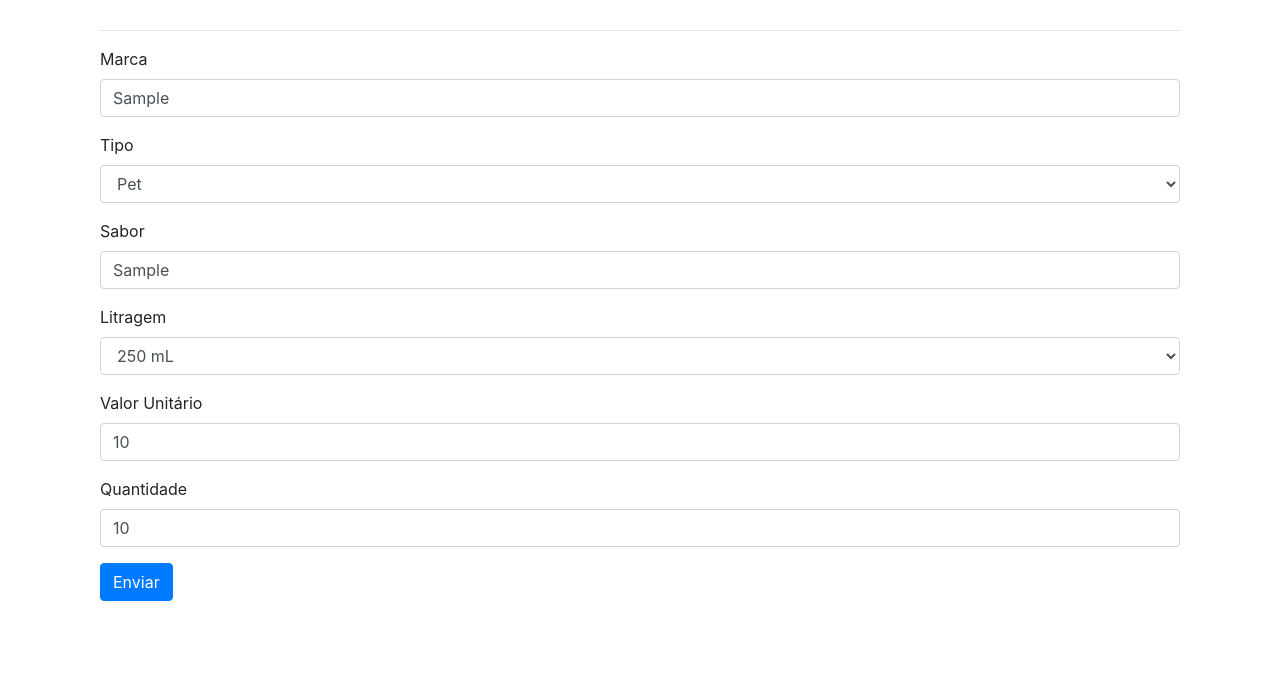
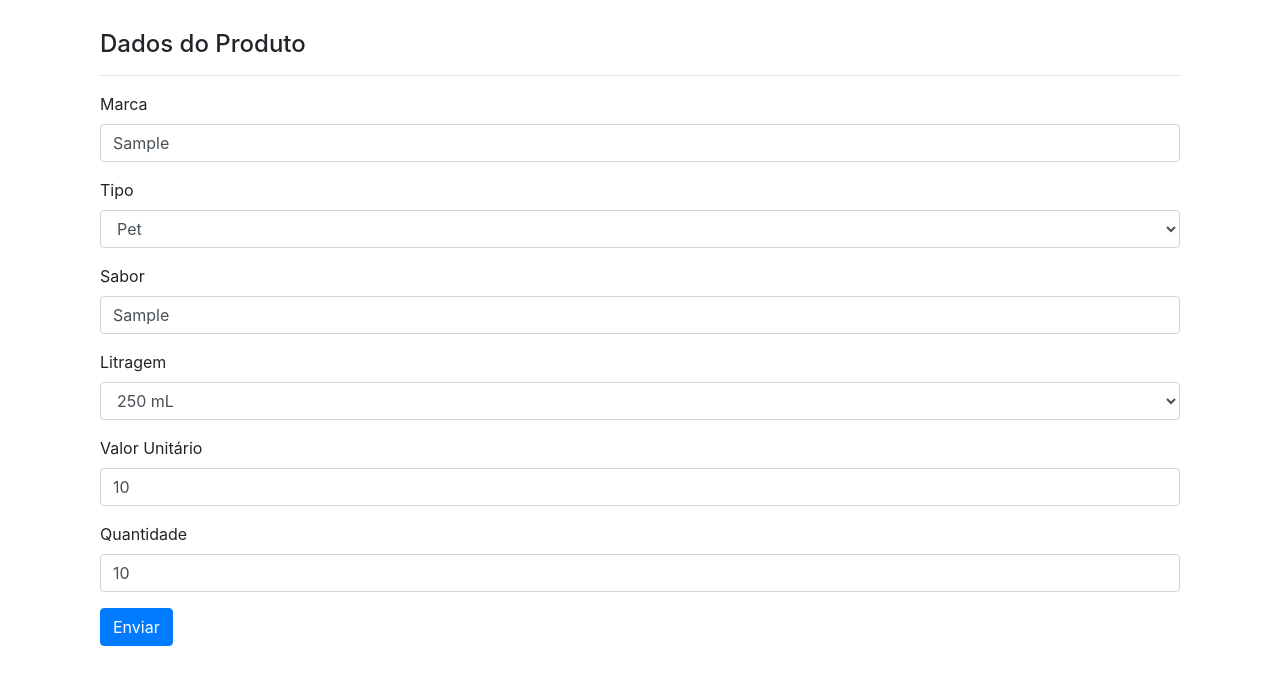
Before and after one commit to leonardoeverson/code-igniter-project, a CodeIgniter app: page /database/index.php/produtos/alterarProdutos/1 in a window 1280 px wide. Shown: the part 56-741 px from the top of the page. Run offline with CodeIgniter, Linux system fonts and the light colour scheme; tables that the repository leaves empty or names only in its code hold one stand-in row (values such as "Sample post").

Commit message:
alteração de dados de produtos e correção de erros

```diff
--- a/application/config/routes.php
+++ b/application/config/routes.php
@@ -53,6 +53,7 @@ defined('BASEPATH') OR exit('No direct script access allowed');
 $route['cadastrar'] = 'produtos/cadastrarProdutos';
 $route['alterar'] = 'produtos/alterarProdutos';
 $route['alterar/(:any)'] = 'produtos/alterarProdutos/$1';
+$route['excluir/(:any)'] = 'produtos/excluirProdutos/$1';
 $route['default_controller'] = 'produtos/listarProdutos';
 $route['cadastro/sucesso'] = 'produtos/sucessoMensagem';
 $route['cadastro/erro'] = 'produtos/erroMensagem';
--- a/application/controllers/produtos.php
+++ b/application/controllers/produtos.php
@@ -67,12 +67,8 @@ class Produtos extends CI_Controller{
 
 	public function alterarProdutos($id){
 
-		$data['title'] = 'Alteração de dados de produtos';
+		$data['title'] = 'Alteração de dados';
 
-		//Carregar Dados do banco de dados
-		$data['produto'] = $this->produtos_model->getProdutobyId($id);
-
-		//Carregar Formulário
 		//tratamento de forms
 		$this->load->helper('form');
 		$this->load->library('form_validation');
@@ -86,6 +82,10 @@ class Produtos extends CI_Controller{
 		$this->form_validation->set_rules('quantidade', 'quantidade', 'required');
 
 		if ($this->form_validation->run() === FALSE){
+
+			//Carregar Dados do banco de dados
+			$data['produto'] = $this->produtos_model->getProdutobyId($id);
+
 			$this->load->view('templates/header', $data);
 			$this->load->view('produtos/alterar', $data);
 			$this->load->view('templates/footer', $data);
@@ -93,6 +93,9 @@ class Produtos extends CI_Controller{
 			if($this->produtos_model->alterarProduto()){
 
 				$data['mensagem'] = 'Dados inseridos com sucesso';
+
+				//Carregar Dados do banco de dados
+				$data['produto'] = $this->produtos_model->getProdutobyId($id);
 
 				$this->load->view('templates/header', $data);
 				$this->load->view('templates/sucesso', $data);
@@ -110,6 +113,11 @@ class Produtos extends CI_Controller{
 		}
 	}
 
+	public function excluirProduto($id){
+		$this->produtos_model->excluirProduto($id);
+	}
+
+
 	public function sucessoMensagem(){
 		//Título
 		$data['title'] = 'Cadastro de Produtos';
--- a/application/models/produtos_model.php
+++ b/application/models/produtos_model.php
@@ -8,14 +8,14 @@ class produtos_model extends CI_Model{
 	}
 
 	public function getProdutos(){
-		$query =  $this->db->get('produtos');
+		$query = $this->db->get('produtos');
 
 		return $query->result();
 	}
 
 	public function getProduto(){
 
-		$tipo = $this->input->post('tipo') ;
+		$tipo = $this->input->post('tipo');
 		$marca = $this->input->post('marca');
 		$sabor = $this->input->post('sabor');
 		$litragem = $this->input->post('litragem');
@@ -25,42 +25,80 @@ class produtos_model extends CI_Model{
 	}
 
 	public function getProdutobyId($id){
-
 		$query = $this->db->query("SELECT * FROM produtos where id = $id");
 
 		return $query->result();
 	}
 
-	public function alterarProduto($id){
-		$query = $this->db->query("UPDATE produtos SET where id = $id");
+	public function getProdutobyData($array){
 
-		return $query->result();
+		$this->db->select('*');
+		$this->db->from('produtos');
+		$this->db->where($array);
+		$query = $this->db->get();
+
+		return $query;
+	}
+
+	public function alterarProduto(){
+
+		$dados = array(
+			'id != '=>$this->input->post('id'),
+			'marca' => $this->input->post('marca'),
+			'tipo' => $this->input->post('tipo'),
+			'sabor' => $this->input->post('sabor'),
+			'litragem' => $this->input->post('litragem'),
+			'valor_unitario' => floatval(str_replace(',', '.', $this->input->post('valor'))),
+			'quantidade' => intval($this->input->post('quantidade'))
+		);
+
+		if ($this->getProdutobyData($dados)->num_rows == 0) {
+
+			$this->db->set('marca', $this->input->post('marca'));
+			$this->db->set('tipo', $this->input->post('tipo'));
+			$this->db->set('sabor', $this->input->post('sabor'));
+			$this->db->set('litragem', $this->input->post('litragem'));
+			$this->db->set('valor_unitario', floatval(str_replace(',', '.', $this->input->post('valor'))));
+			$this->db->set('quantidade', intval($this->input->post('quantidade')));
+
+			$this->db->where('id', $this->input->post('id'));
+			$this->db->update('produtos');
+
+			return true;
+		}else{
+			return false;
+		}
 	}
 
 	public function excluiProduto($id){
+
 		$query = $this->db->delete('produtos', array('id' => $id));
 
-		return $query->result();
+		if(count($query->result()) > 0){
+			return true;
+		}else{
+			return false;
+		}
 	}
 
 	public function cadastrarProduto(){
 
 		$this->load->helper('url');
 
-		if(count($this->getProduto()) == 0){
+		if (count($this->getProduto()) == 0) {
 			$data = array(
-				'marca'=> $this->input->post('marca'),
-				'tipo'=> $this->input->post('tipo'),
-				'sabor'=>$this->input->post('sabor'),
-				'litragem'=> $this->input->post('litragem'),
-				'valor_unitario'=> floatval(str_replace(',','.', $this->input->post('valor'))),
-				'quantidade'=> intval($this->input->post('quantidade'))
+				'marca' => $this->input->post('marca'),
+				'tipo' => $this->input->post('tipo'),
+				'sabor' => $this->input->post('sabor'),
+				'litragem' => $this->input->post('litragem'),
+				'valor_unitario' => floatval(str_replace(',', '.', $this->input->post('valor'))),
+				'quantidade' => intval($this->input->post('quantidade'))
 			);
 
 			$this->db->insert('produtos', $data);
 
 			return true;
-		}else{
+		} else {
 			return false;
 		}
 
--- a/application/views/produtos/alterar.php
+++ b/application/views/produtos/alterar.php
@@ -4,9 +4,17 @@ defined('BASEPATH') or exit('No direct script access allowed');
 
 <div class="container" style="margin-top: 30px">
 	<?php echo validation_errors(); ?>
+	<h4>Dados do Produto</h4>
+	<hr/>
+	<?php echo form_open('produtos/alterarProdutos/'.$produto[0]->id); ?>
+	<?php
+	$data = array(
+		'id' => $produto[0]->id
+	);
 
-	<?php echo form_open('produtos/alterarProdutos'); ?>
-	<hr/>
+	echo form_hidden($data);
+	?>
+
 	<div class="form-group">
 		<label for="marca">Marca</label>
 		<input type="text" class="form-control" id="marca" name="marca" aria-describedby="Marca"
@@ -44,7 +52,7 @@ defined('BASEPATH') or exit('No direct script access allowed');
 			'1L' => '1L'
 		);
 
-		echo form_dropdown('tipo', $options, $produto[0]->litragem, 'class="form-control" id="litragem" required');
+		echo form_dropdown('litragem', $options, $produto[0]->litragem, 'class="form-control" id="litragem" required');
 
 		?>
 	</div>
--- a/application/views/produtos/listar.php
+++ b/application/views/produtos/listar.php
@@ -103,7 +103,7 @@ defined('BASEPATH') OR exit('No direct script access allowed');
 
             send_action(dados);
         } else {
-			send_action(id);
+            send_action(id);
         }
     }
 
```
Also changed, not shown: application/views/produtos/cadastrar.php (+4 -3 lines).
